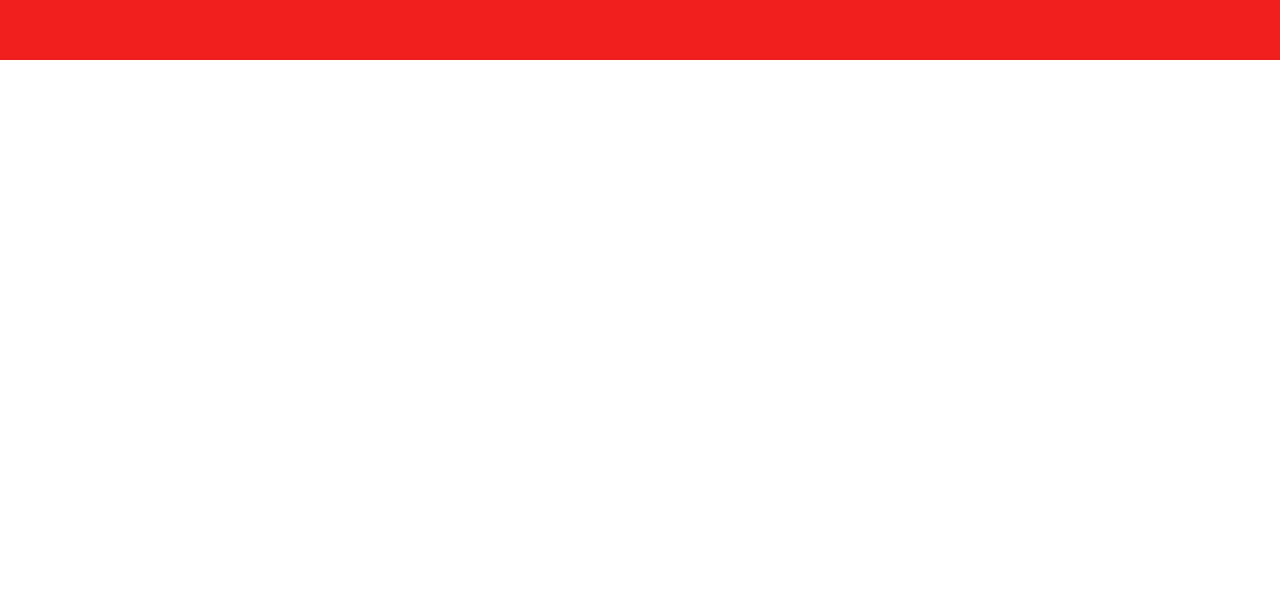
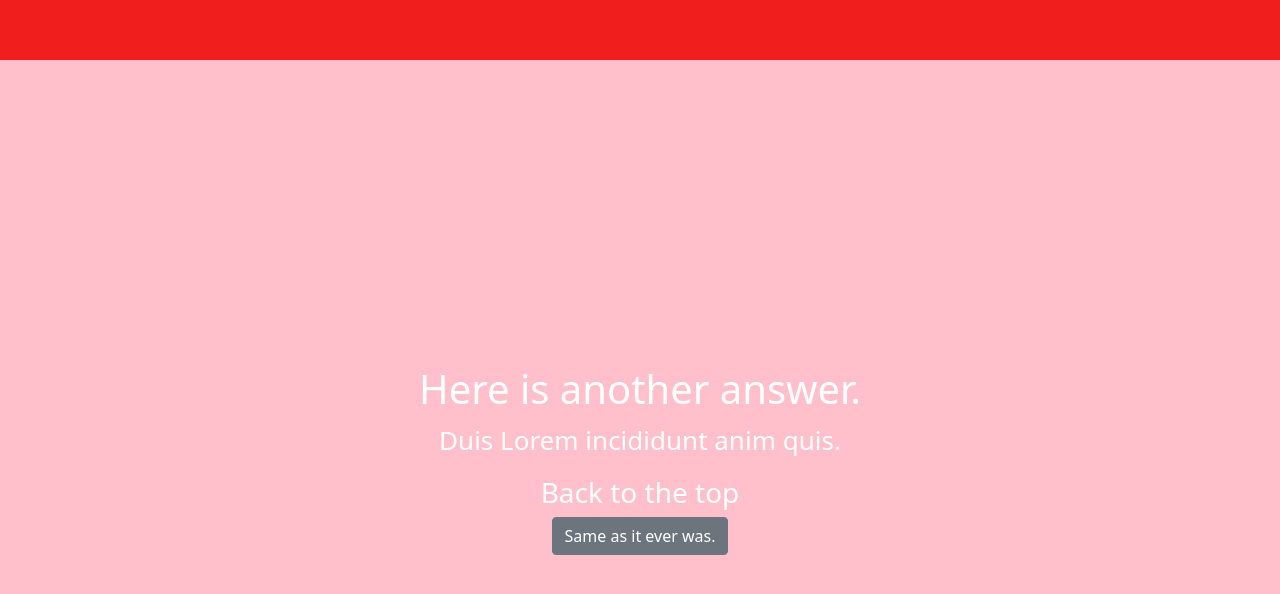
Before and after one commit to dylannirvana/helpdesk, a React (Create React App) app: page / in a window 1280 px wide. Shown: the part 1540-2134 px from the top of the page. Before the commit the page ends 1600 px from the top, so only its background shows below. Built offline with nearby package versions, Linux system fonts and the light colour scheme.

Commit message:
adding components

```diff
--- /dev/null
+++ b/src/AnotherAnswer.js
@@ -0,0 +1,17 @@
+// import logo from './logo.svg';
+import './App.scss';
+import { Button } from 'react-bootstrap';
+
+
+function AnotherAnswer() {
+  return (
+      <div id='anotheranswer'>
+        <h1>Here is another answer.</h1>
+        <p>Duis Lorem incididunt anim quis.</p>
+        <h3>Back to the top</h3>
+        <Button variant="secondary" href='#home' >Same as it ever was.</Button>{' '}
+      </div>
+  );
+}
+
+export default AnotherAnswer;
--- /dev/null
+++ b/src/Answer.js
@@ -0,0 +1,17 @@
+// import logo from './logo.svg';
+import './App.scss';
+import { Button } from 'react-bootstrap';
+
+
+function Answer() {
+  return (
+      <div id='answer'>
+        <h1>Here is an answer.</h1>
+        <p>Duis Lorem incididunt anim quis.</p>
+        <h3>Back to the top</h3>
+        <Button variant="secondary" href='#anotheranswer' >Same as it ever was.</Button>{' '}
+      </div>
+  );
+}
+
+export default Answer;
--- a/src/App.js
+++ b/src/App.js
@@ -1,34 +1,30 @@
-import logo from './logo.svg';
+// import logo from './logo.svg';
 import './App.scss';
-import { Button } from 'react-bootstrap';
+// import { Button } from 'react-bootstrap';
+import Answer from './Answer';
+import Question from './Question';
+import AnotherAnswer from './AnotherAnswer';
 
 
 function App() {
   return (
     <div className="App">
       <header id='home' className="App-header">
-        {/* <img src={logo} className="App-logo" alt="logo" />
-        <p>
-          Edit <code>src/App.js</code> and save to reload.
-        </p>
-        <a
-          className="App-link"
-          href="https://reactjs.org"
-          target="_blank"
-          rel="noopener noreferrer"
-        >
-          Learn React
-        </a> */}
-        <h1>Have any questions?</h1>
-        <Button variant="secondary" href='#answer' >Well, how did I get here?</Button>{' '}
+        {/* <h1>Have any questions?</h1>
+        <Button variant="secondary" href='#answer' >Well, how did I get here?</Button>{' '} */}
+        <Question />
       </header>
-      <div id='answer'>
+
+      {/* <div id='answer'>
         <h1>Here is an answer.</h1>
         <p>Duis Lorem incididunt anim quis.</p>
         <h3>Back to the top</h3>
         <Button variant="secondary" href='#home' >Same as it ever was.</Button>{' '}
+      </div> */}
 
-      </div>
+      <Answer />
+      <AnotherAnswer />
+
     </div>
   );
 }
--- a/src/App.scss
+++ b/src/App.scss
@@ -39,6 +39,18 @@
   color: white;
 }
 
+#anotheranswer {
+  // background-color: #0162a8;
+  background-color: pink;
+  min-height: 100vh;
+  display: flex;
+  flex-direction: column;
+  align-items: center;
+  justify-content: center;
+  font-size: calc(10px + 2vmin);
+  color: white;
+}
+
 .App-link {
   color: #61dafb;
 }
--- /dev/null
+++ b/src/Question.js
@@ -0,0 +1,15 @@
+// import logo from './logo.svg';
+import './App.scss';
+import { Button } from 'react-bootstrap';
+
+
+function Question() {
+  return (
+    <div >
+        <h1>Have any questions?</h1>
+        <Button variant="secondary" href='#answer' >Well, how did I get here?</Button>{' '}
+    </div>
+  );
+}
+
+export default Question;
```
Also changed, not shown: 1 other file (tests, documents, lock files or other folders).
